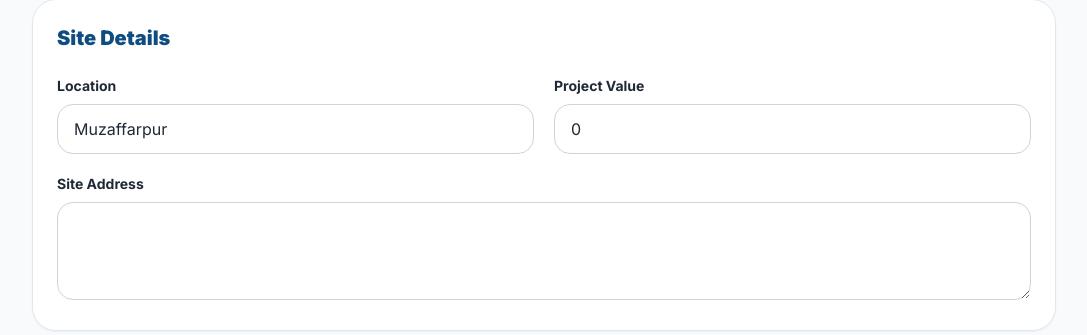
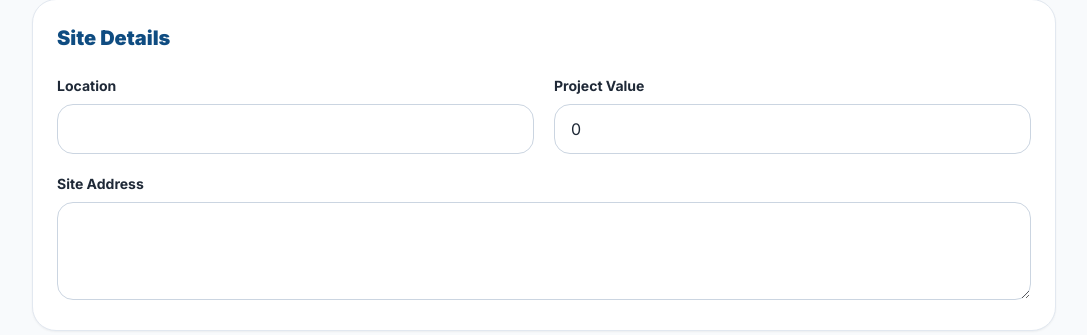
Before and after one commit to YuvrajCodes11/AC_WEBAPP, a Django app: page /projects/add/ in a window 1280 px wide. Shown: the part 514-849 px from the top of the page, without its empty margins (96-1183 px from the left). Run offline with Django 5.2, Linux system fonts and the light colour scheme; a user stored in the database is signed in; data comes from the database, SQL or seed files in the repository; some libraries are stand-ins or nearby versions.

Commit message:
remove default project location

```diff
--- a/projects/models.py
+++ b/projects/models.py
@@ -48,8 +48,7 @@ class CustomerProject(models.Model):
     location = models.CharField(
         max_length=250,
         blank=True,
-        null=True,
-        default="Muzaffarpur"
+        null=True
     )
 
     site_address = models.TextField(
--- a/projects/views.py
+++ b/projects/views.py
@@ -111,7 +111,7 @@ def add_project(request):
             project = CustomerProject.objects.create(
                 customer=customer,
                 site_name=site_name,
-                location=request.POST.get("location", "").strip() or "Muzaffarpur",
+                location=request.POST.get("location", "").strip() or None,
                 site_address=request.POST.get("site_address", "").strip(),
                 capacity_value=parse_decimal(request.POST.get("capacity_value")),
                 capacity_unit=request.POST.get("capacity_unit") or "TR",
@@ -173,7 +173,7 @@ def edit_project(request, id):
 
             project.customer = customer
             project.site_name = site_name
-            project.location = request.POST.get("location", "").strip() or "Muzaffarpur"
+            project.location = request.POST.get("location", "").strip() or None
             project.site_address = request.POST.get("site_address", "").strip()
             project.capacity_value = parse_decimal(request.POST.get("capacity_value"))
             project.capacity_unit = request.POST.get("capacity_unit") or "TR"
--- a/templates/add_project.html
+++ b/templates/add_project.html
@@ -116,7 +116,7 @@ Add Project
 
                         <input type="text"
                                name="location"
-                               value="Muzaffarpur"
+                               value=""
                                class="w-full border border-slate-300 rounded-2xl px-4 py-3">
                     </div>
 
--- a/templates/project_detail.html
+++ b/templates/project_detail.html
@@ -126,7 +126,7 @@ Project Detail
                         Location
                     </p>
                     <p class="text-sm font-bold text-slate-800">
-                        {{ project.location|default:"Muzaffarpur" }}
+                        {{ project.location|default:"-" }}
                     </p>
                 </div>
 
```
Also changed, not shown: projects/migrations/0006_remove_project_location_default.py (added).
